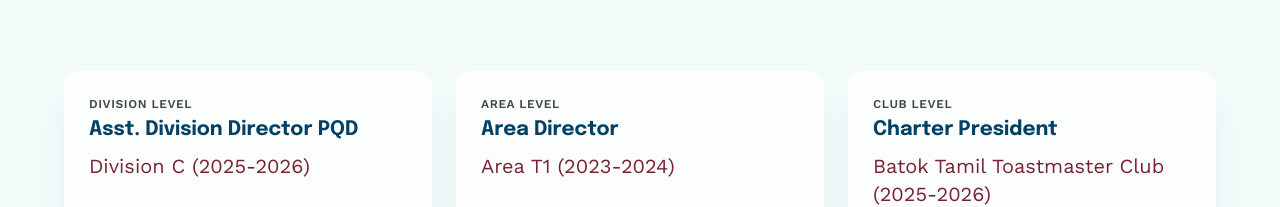
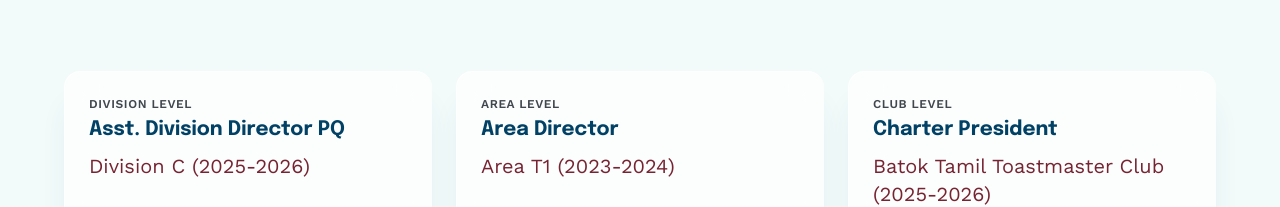
Before and after one commit to maksha19/leelarani, a React (Vite) app: page / in a window 1280 px wide. Shown: the part 3434-3641 px from the top of the page. Built offline with nearby package versions, Linux system fonts and the light colour scheme.

Commit message:
fix typo

```diff
--- a/src/components/ExperienceSection.tsx
+++ b/src/components/ExperienceSection.tsx
@@ -40,7 +40,7 @@
             className="glass-panel p-6 rounded-2xl border-l-4 border-l-brand-yellow hover:shadow-xl transition-shadow"
           >
             <p className="font-label-caps text-xs text-on-surface-variant font-semibold uppercase tracking-wider mb-1">Division Level</p>
-            <h4 className="font-h3 text-xl text-brand-blue mb-2 font-bold">Asst. Division Director PQD</h4>
+            <h4 className="font-h3 text-xl text-brand-blue mb-2 font-bold">Asst. Division Director PQ</h4>
             <p className="font-body-md text-xl text-brand-maroon font-medium">Division C (2025-2026)</p>
           </motion.div>
 
```
